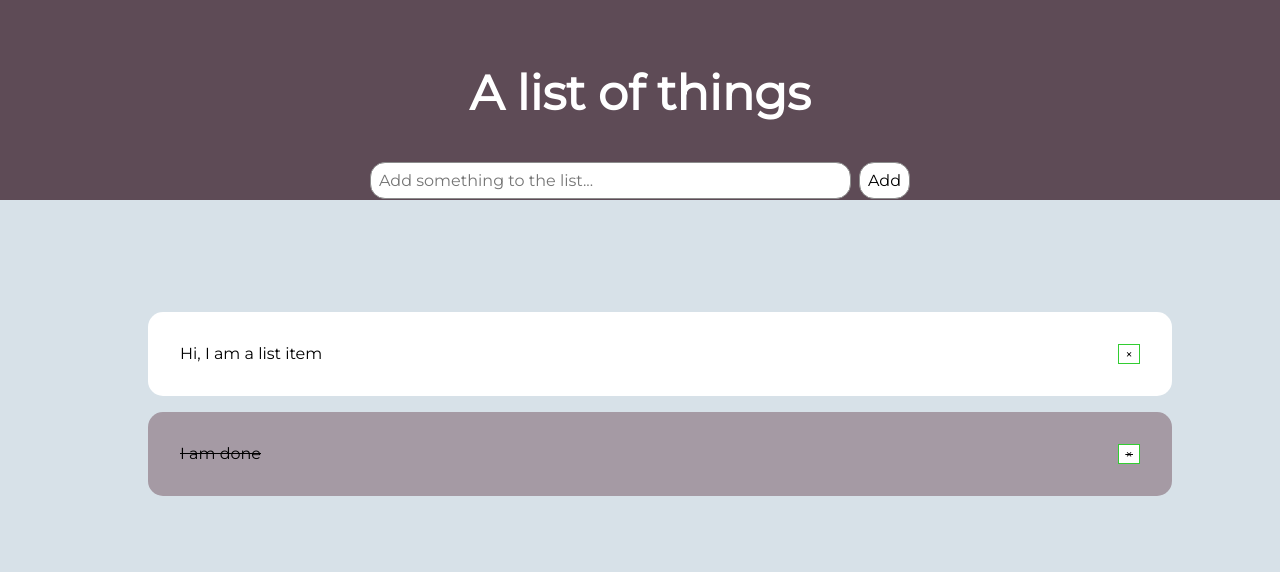
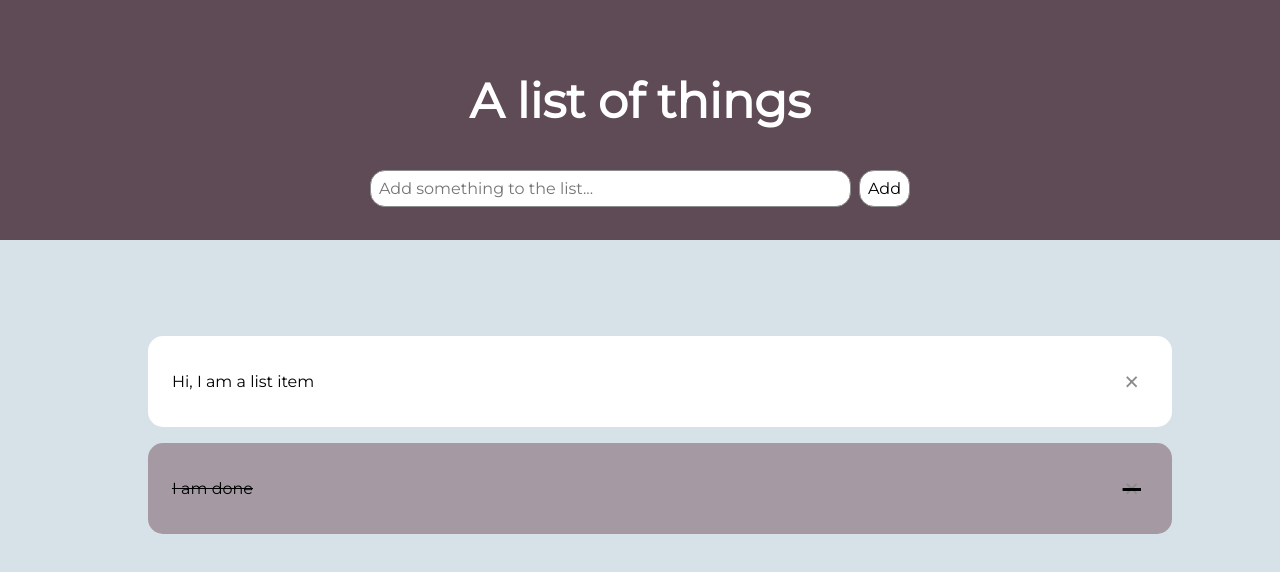
Before and after one commit to elinwassenaar/todolist, a plain HTML site: page index.html in a window 1280 px wide. Drawn offline with Linux system fonts and the light colour scheme.

Commit message:
css een beetje opgepoetst

```diff
--- a/index.html
+++ b/index.html
@@ -4,7 +4,7 @@
     <meta charset="UTF-8">
     <meta name="viewport" content="width=device-width, initial-scale=1.0">
     <meta http-equiv="X-UA-Compatible" content="ie=edge">
-    <title>Document</title>
+    <title>To do</title>
     <link rel="stylesheet" href="style.css">
     <link href="https://fonts.googleapis.com/css?family=Montserrat" rel="stylesheet">
 </head>
--- a/script.js
+++ b/script.js
@@ -20,8 +20,8 @@ addButton.addEventListener('click', () => {
 
 
 
-//variabele voor de deleteknoppen - iets met array?
-const deleteButton = document.querySelectorAll('.deletetodo');
+//variabele voor de deleteknoppen - iets met array? const kan niet met All
+const deleteButton = document.querySelector('.deletetodo');
 
 
 
@@ -30,8 +30,8 @@ const deleteButton = document.querySelectorAll('.deletetodo');
 
 
 //verwijderen todo
-deleteButton.addEventListener('click', ()=> {
-   console.log('dit werkt');
+deleteButton.addEventListener('click', event => {
+   console.log('dit werkt alleen op het eerste list item');
 });
 
 //iets met targeten van de parent van dit ding
--- a/style.css
+++ b/style.css
@@ -9,15 +9,15 @@ html {
 body {
     margin: 0px;
     height: 100vh;
-    background-color: #F4C9A1;
+    background-color: #5E4B56;
     font-family: 'Montserrat', sans-serif;
 }
 
 .inputarea {
     background-color: #5E4B56;
-    height: 25vh;
+    height: 30vh;
     text-align: center;
-    padding-top: 1.5rem;
+    padding-top: 2rem;
 }
 
 h1 {
@@ -57,8 +57,8 @@ button:focus {
 
 .listarea {
     background-color: #D7E1E8;
-    height: 75vh;
-    padding: 5rem;
+    height: 70vh;
+    padding: 4rem;
     display: flex;
     justify-content: center;
 }
@@ -69,23 +69,23 @@ button:focus {
 
 .listitem {
     margin: 1rem;
-    padding: 2rem;
+    padding: 1.5rem;
     width: 80vw;
     background-color:#FFFFFF;
     border: 0rem solid white;
     border-radius: 15px;
     display: flex;
     justify-content: space-between;
+    align-items: center;
 }
 
 .deletetodo {
     font-family: 'Montserrat', sans-serif;
-    /* font-size: 2rem; */
-    /* height: 2rem; */
-    /* width: 2rem; */
+    font-size: 2rem;
     text-decoration: none;
-    border: 0.05rem solid limegreen;
-    background-color: white;
+    color: #8c8c8c;
+    border: 0.05rem solid transparent;
+    background-color: transparent;
     cursor: pointer;
 }
 
@@ -97,4 +97,6 @@ button:focus {
 /* waarom werkt onderstaande niet? zie ook .deletetodo */
 .listitem.done.deletetodo{
     text-decoration: none;
+    color: white;
+
 }
```
